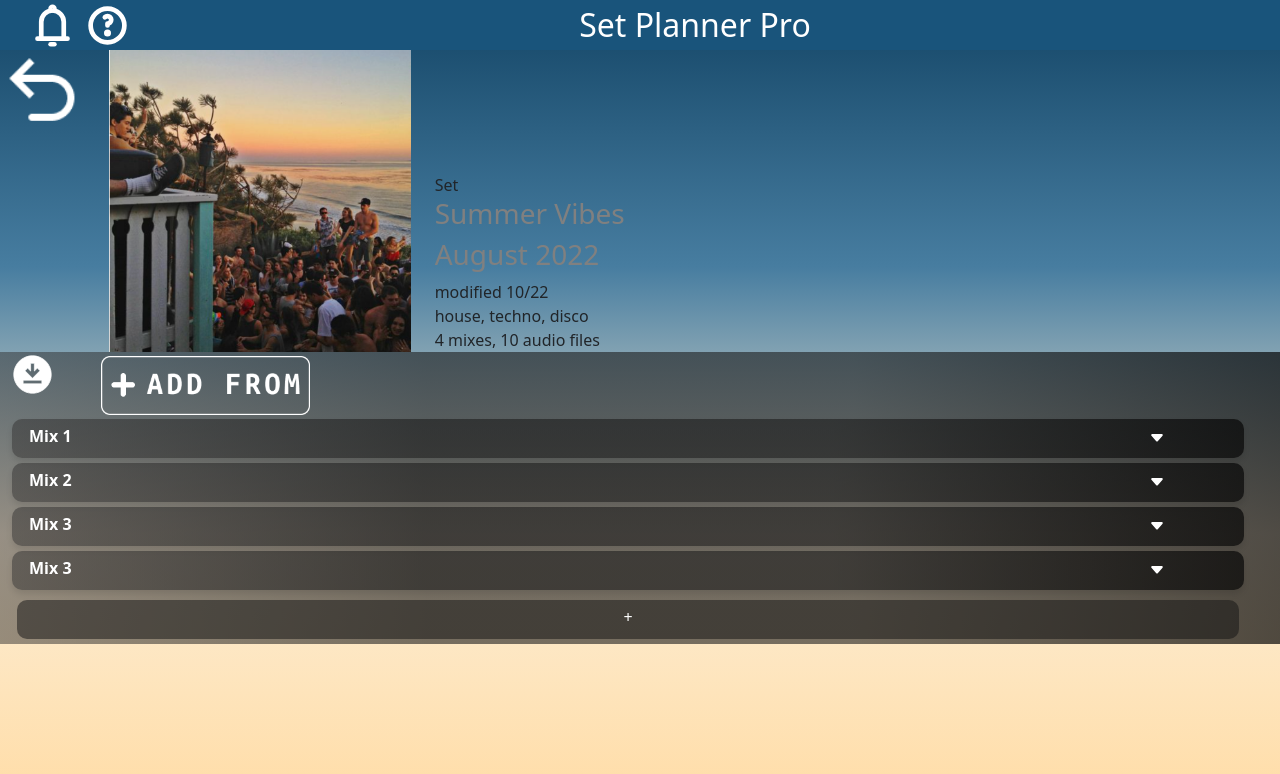
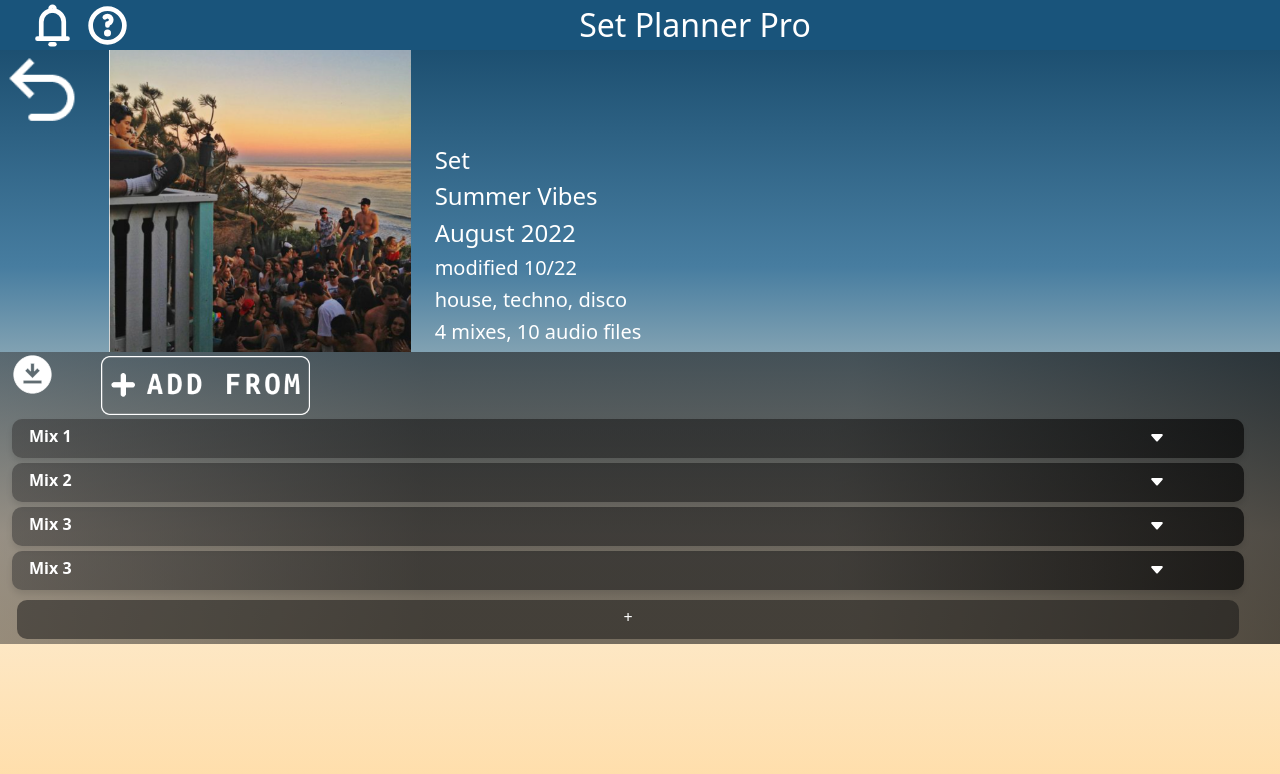
Before and after one commit to leeaforbes/earlybirdsfinalproject, a React (Create React App) app: page / in a window 1280 px wide. Shown: the top 774 px of the page. Built offline with nearby package versions, Linux system fonts and the light colour scheme.

Commit message:
fixed set text color

```diff
--- a/src/App.js
+++ b/src/App.js
@@ -44,12 +44,12 @@ function App() {
             </div>
 
             <div className='col-8 align-self-end'>
-              <div>Set</div>
-              <h3> {result.title} </h3>
-              <h3> {result.date}</h3>
-              <div> modified 10/22 </div>
-              <div>{result.tags.join(', ')}</div>
-              <div> 4 mixes, 10 audio files</div>
+              <h4>Set</h4>
+              <h4> {result.title} </h4>
+              <h4> {result.date}</h4>
+              <h5> modified 10/22 </h5>
+              <h5>{result.tags.join(', ')}</h5>
+              <h5> 4 mixes, 10 audio files</h5>
             </div>
           </div>
           <div className='greybg'>
--- a/src/App.scss
+++ b/src/App.scss
@@ -74,6 +74,18 @@ h3{
   font-weight: 600;
   margin-bottom: 8px;
 }
+h4{
+  color: white;
+  font-size: 24px;
+  font-weight: 600;
+  margin-bottom: 8px;
+}
+h5{
+  color: white;
+  font-size: 18px;
+  font-weight: 600;
+  margin-bottom: 8px;
+}
 .right-row {
   max-height: 50%;
 }
```
